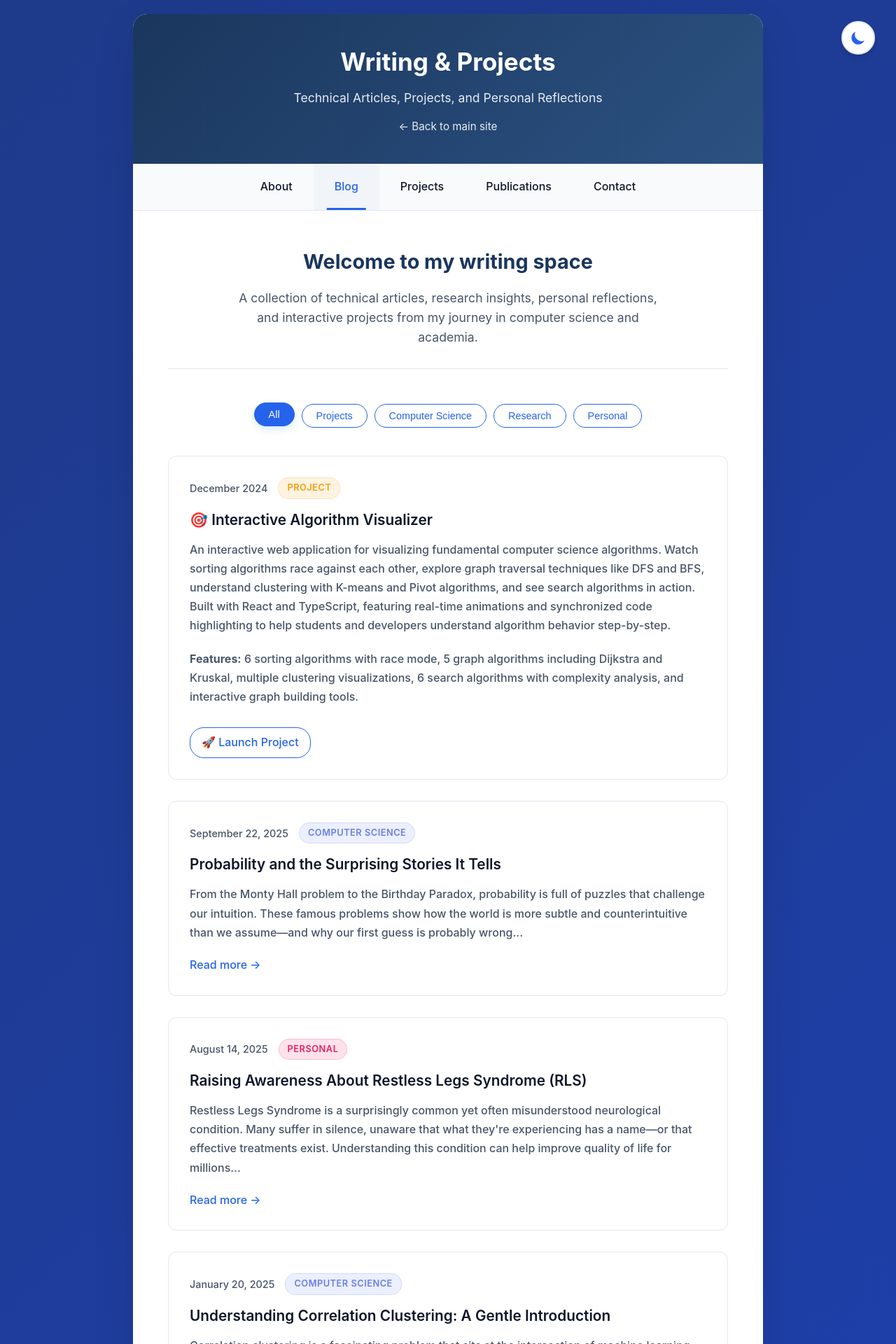
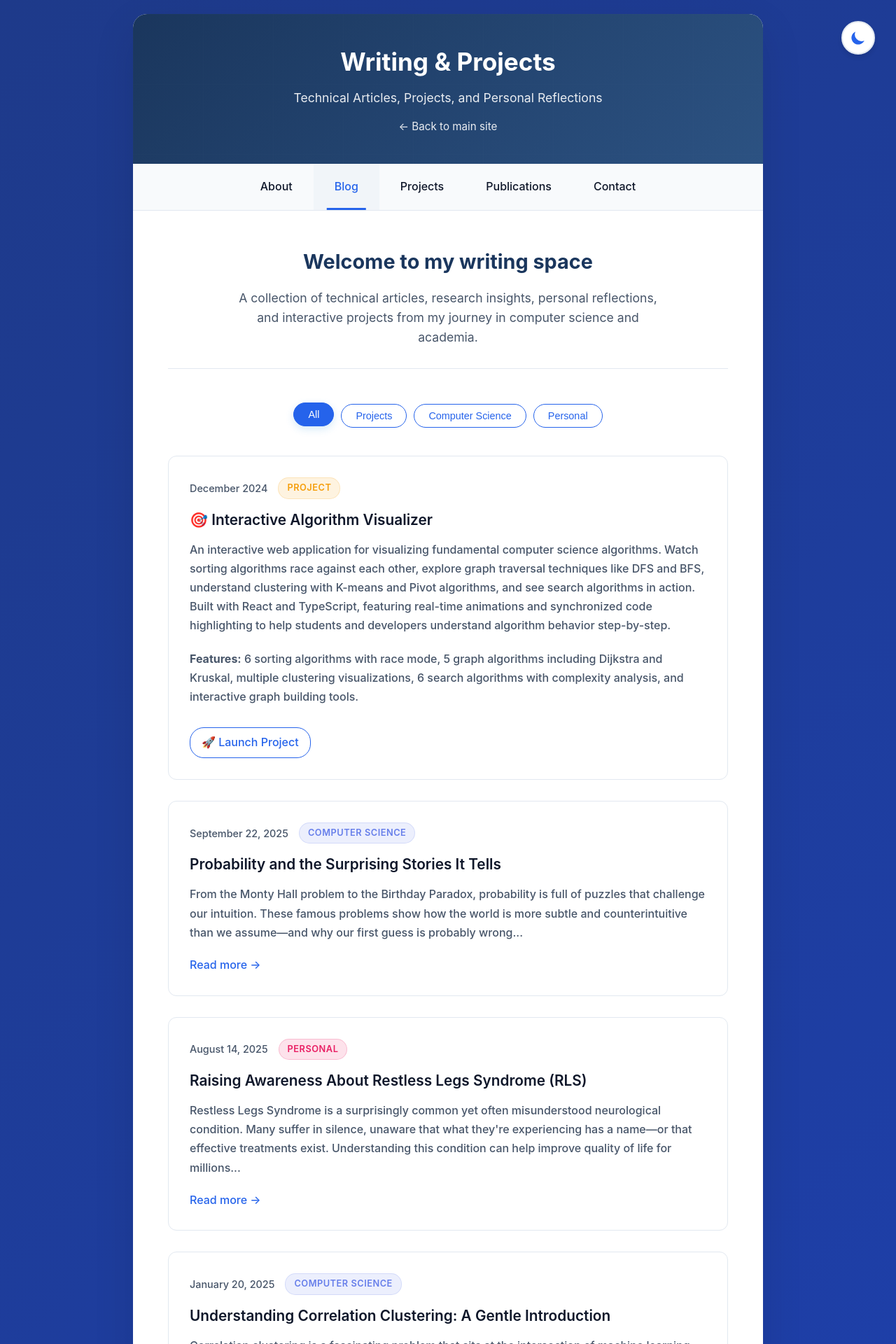
Before and after one commit to andisheGhs/andisheGhs.github.io, a Jekyll site: the page writing.html, which Jekyll copies as it is, in a window 1280 px wide. Shown: the top 1920 px of the page at 70% size. Built offline with Jekyll 4.4.1, drawn with Linux system fonts in a browser that asks for light colours.

Commit message:
removed research tag

```diff
--- a/writing.html
+++ b/writing.html
@@ -373,11 +373,11 @@
             border: 1px solid #667eea30;
         }
 
-        .category-research {
+        /* .category-research {
             background: #10b98120;
             color: #10b981;
             border: 1px solid #10b98130;
-        }
+        } */
 
         .category-personal {
             background: #e91e6320;
@@ -553,7 +553,7 @@
                 <button class="filter-btn active" onclick="filterArticles('all')">All</button>
                 <button class="filter-btn" onclick="filterArticles('project')">Projects</button>
                 <button class="filter-btn" onclick="filterArticles('computer-science')">Computer Science</button>
-                <button class="filter-btn" onclick="filterArticles('research')">Research</button>
+                <!-- <button class="filter-btn" onclick="filterArticles('research')">Research</button> -->
                 <button class="filter-btn" onclick="filterArticles('personal')">Personal</button>
             </div>
 
```
